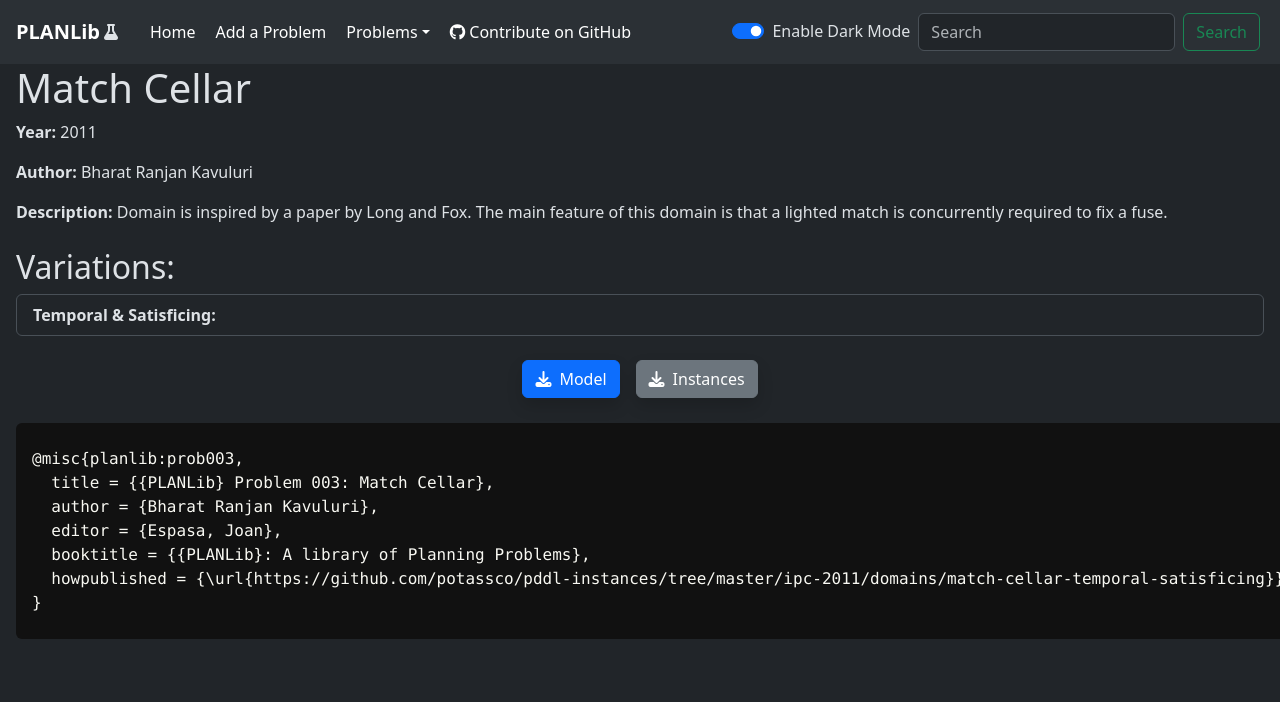
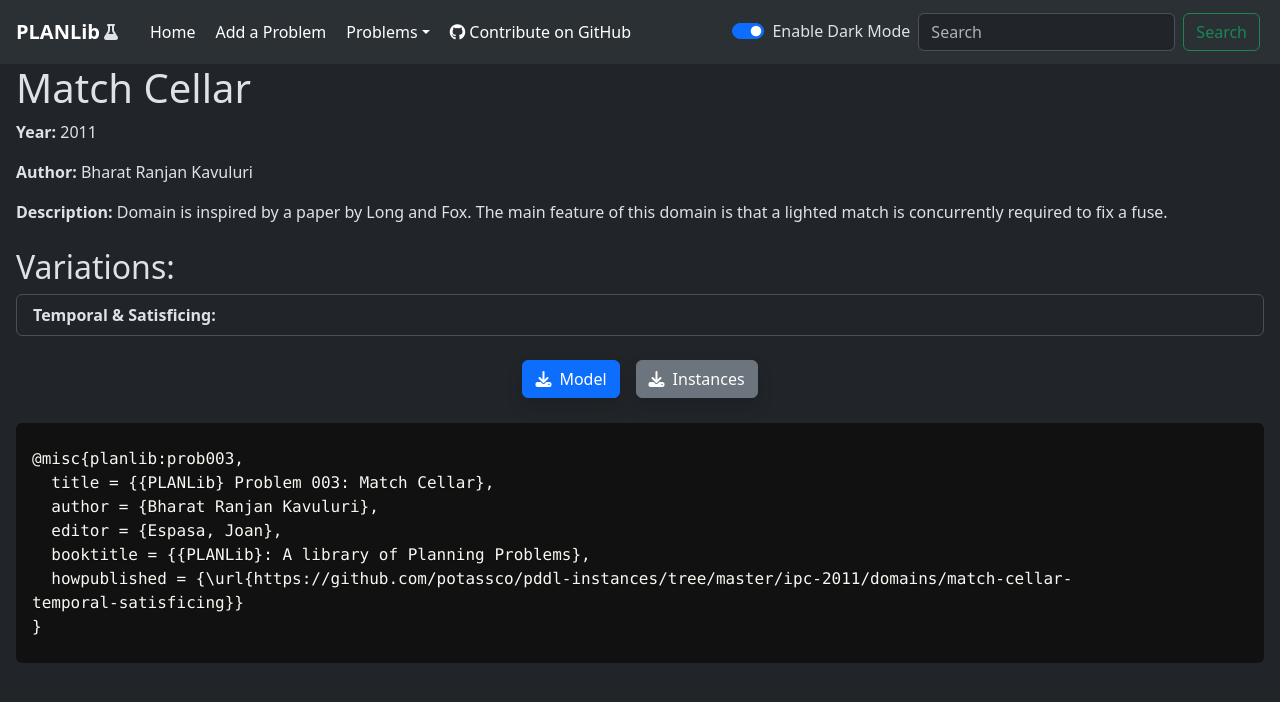
Before and after one commit to JoanEspasa/PLANLib, a Jekyll site: the page built from _problem/match_cellar.md, in a window 1280 px wide. Shown: the top 702 px of the page. Built offline with Jekyll 4.4.1, drawn with Linux system fonts in a browser that asks for light colours; nearby versions of some CDN libraries.

Commit message:
fix(bib): fixed reference not wrapping

```diff
--- a/_layouts/problem.html
+++ b/_layouts/problem.html
@@ -69,8 +69,7 @@
         link.type = "text/css";
         link.href = theme;
         document.head.appendChild(link);
-    });
-
+    })
     document.getElementById("darkModeSwitch").addEventListener("click", () => {
         document.head.removeChild(link);
         const light = "{{ site.baseurl }}/assets/css/prism-css-light.css";
--- a/assets/css/prism-css-dark.css
+++ b/assets/css/prism-css-dark.css
@@ -6,10 +6,10 @@ pre[class*="language-"] {
   font-family: Consolas, Monaco, "Andale Mono", "Ubuntu Mono", monospace;
   font-size: 1em;
   text-align: left;
-  white-space: pre;
+  white-space: pre-wrap;
   word-spacing: normal;
   word-break: normal;
-  word-wrap: normal;
+  word-wrap: break-word;
   line-height: 1.5;
   -moz-tab-size: 4;
   -o-tab-size: 4;
@@ -18,6 +18,7 @@ pre[class*="language-"] {
   -moz-hyphens: none;
   -ms-hyphens: none;
   hyphens: none;
+  overflow-wrap: break-word;
 }
 
 pre[class*="language-"] {
@@ -290,6 +291,10 @@ div.code-toolbar > .toolbar > .toolbar-item > span:hover {
   width: fit-content;
 }
 
+.language-bib{
+  text-wrap: wrap;
+}
+
 .language-bib {
   background-color: #111111 !important;
   padding: 5px;
--- a/assets/css/prism-css-light.css
+++ b/assets/css/prism-css-light.css
@@ -6,10 +6,10 @@ pre[class*="language-"] {
   font-family: Consolas, Monaco, "Andale Mono", "Ubuntu Mono", monospace;
   font-size: 1em;
   text-align: left;
-  white-space: pre;
+  white-space: pre-wrap;
   word-spacing: normal;
   word-break: normal;
-  word-wrap: normal;
+  word-wrap: break-word;
   line-height: 1.5;
   -moz-tab-size: 4;
   -o-tab-size: 4;
@@ -18,6 +18,7 @@ pre[class*="language-"] {
   -moz-hyphens: none;
   -ms-hyphens: none;
   hyphens: none;
+  overflow-wrap: break-word;
 }
 
 code[class*="language-"] ::-moz-selection,
```
Lines whose indentation alone changed are shown as unchanged.
